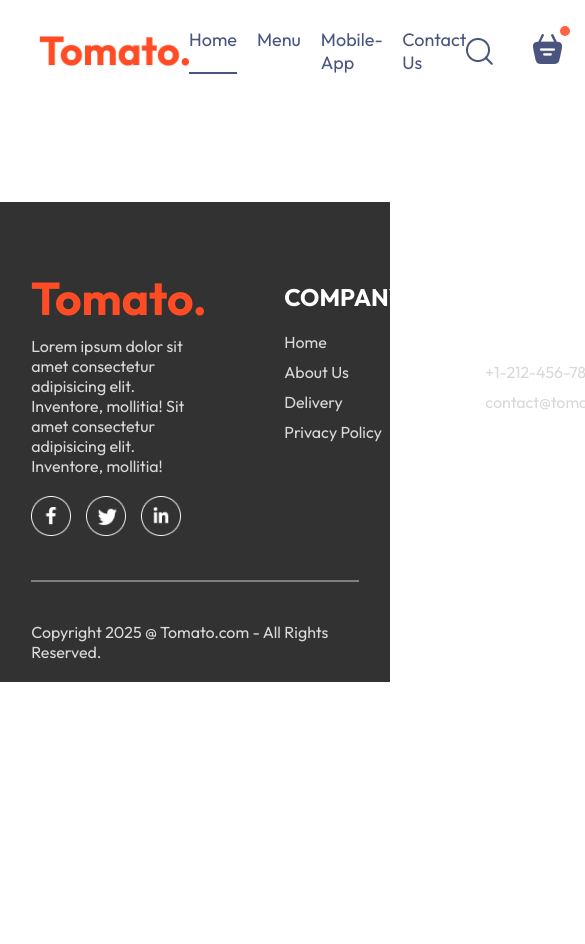
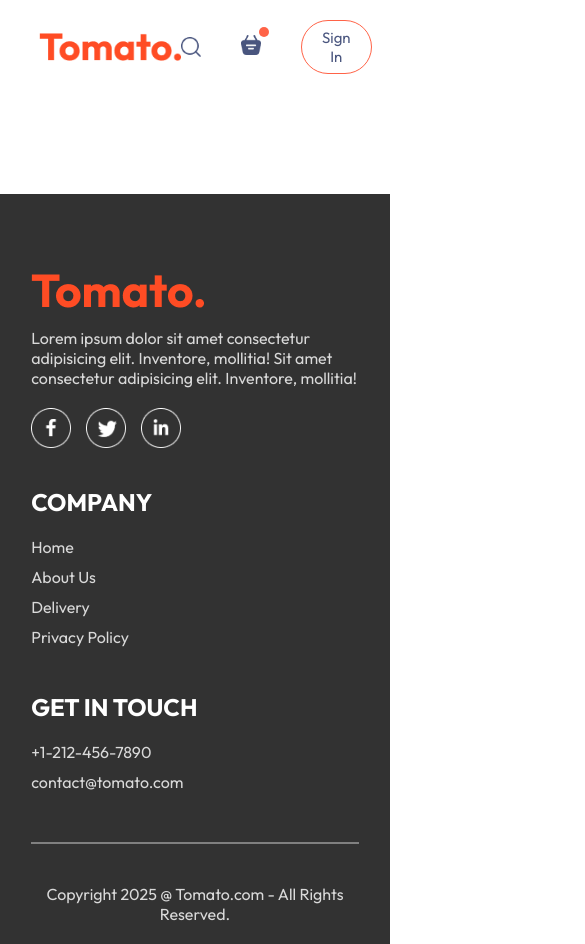
Before and after one commit to Wazhingtonn84/Food-Delivery-System, a React (Vite) app: page /order in a window 390 px wide. Shown: the top 944 px of the page, 585 px wide, since content can reach past the window. Before the commit the page ends 844 px from the top, so only its background shows below. Built offline with nearby package versions, Linux system fonts and the light colour scheme.

Commit message:
AppDownload Component and Mobile responsiveness

```diff
--- /dev/null
+++ b/src/components/AppDownload/AppDownload.css
@@ -0,0 +1,22 @@
+.app-downlaod{
+    margin: auto auto;
+    margin-top: 100px;
+    font-size: max(3vw, 20px);
+    text-align: center;
+    font-weight: 500;
+}
+.app-download-platforms{
+    display: flex;
+    justify-content: center;
+    gap: max(2vw, 10px);
+    margin-top: 40px;
+}
+.app-download-platforms img{
+    width: max(30vw, 120px);
+    max-width: 180px;
+    transition: 0.5s;
+    cursor: pointer;
+ }
+ .app-download-platforms img:hover{
+    transform: scale(1.05);
+ }
--- /dev/null
+++ b/src/components/AppDownload/AppDownload.jsx
@@ -0,0 +1,17 @@
+import React from 'react'
+import './AppDownload.css'
+import { assets } from '../../assets/assets'
+
+const AppDownload = () => {
+  return (
+    <div className="app-downlaod" id='app-download'>
+        <p>For Better Experience Downlaod <br /> Tomato App</p>
+        <div className="app-download-platforms">
+            <img src={assets.play_store} alt="" />
+            <img src={assets.app_store} alt="" />
+        </div>
+    </div>
+  )
+}
+
+export default AppDownload
--- a/src/components/ExploreMenu/ExploreMenu.css
+++ b/src/components/ExploreMenu/ExploreMenu.css
@@ -54,3 +54,10 @@
 	border: 4px solid tomato;
 	padding: 2px;
 }
+
+@media (max-width:1050px){
+	.explore-menu-text{
+		 max-width: 100%;
+		 font-size: 14px;
+	}
+}
--- a/src/components/Footer/Footer.css
+++ b/src/components/Footer/Footer.css
@@ -40,3 +40,14 @@
     background-color: grey;
     border: none;
 }
+
+@media (max-width:750px){
+    .footer-content{
+        display: flex;
+        flex-direction: column;
+        gap: 35px;
+    }
+    .footer-copyright{
+        text-align: center;
+    }
+}
--- a/src/components/Header/Header.css
+++ b/src/components/Header/Header.css
@@ -38,3 +38,21 @@
 	font-size: max(1vw, 13px);
 	border-radius: 50px;
 }
+
+@media (max-width:1050px){
+
+	.header-contents{
+		max-width: 45%;
+	}
+}
+@media (max-width:750px){
+	.header-contents{
+		max-width: 65%;
+	}
+	.header-contents p{
+		display: none;
+	}
+	.header-contents button{
+		padding: 2vw 4vw;
+	}
+}
--- a/src/components/Navbar/Navbar.css
+++ b/src/components/Navbar/Navbar.css
@@ -60,3 +60,48 @@
 	top: -8px;
 	right: -8px;
 }
+
+@media (max-width:1050px){
+	.navbar .logo{
+		width: 140px;
+	}
+	.navbar-menu{
+		gap: 20px;
+		font-size: 17px;
+	}
+	.navbr-right{
+		gap: 30px;
+	}
+	.navbar-right img{
+		width: 22px;
+	}
+	.navbar-right button{
+		padding: 8px 25px;
+	}
+}
+@media (max-width:900px){
+	.navbar .logo{
+		width: 142px;
+	}
+	.navbar-menu{
+		gap: 15px;
+		font-size: 16px;
+	}
+	.navbr-right{
+		gap: 20px;
+	}
+	.navbar-right img{
+		width: 20px;
+	}
+	.navbar-right button{
+		padding: 7px 20px;
+		font-size: 15px;
+	}
+}
+@media (max-width:850px){
+
+	.navbar-menu{
+		display: none;
+	}
+
+}
--- a/src/pages/Home/Home.jsx
+++ b/src/pages/Home/Home.jsx
@@ -3,6 +3,7 @@
 import Header from "../../components/Header/Header";
 import ExploreMenu from "../../components/ExploreMenu/ExploreMenu";
 import FoodDisplay from "../../components/FoodDisplay/FoodDisplay";
+import AppDownload from "../../components/AppDownload/AppDownload";
 
 // Home component serves as the landing page of the application.
 
@@ -14,6 +15,7 @@
 			<Header />
 			<ExploreMenu category={category} setCategory={setCategory}/>
 			<FoodDisplay category={category}/>
+			<AppDownload />
 		</div>
 	);
 };
```
